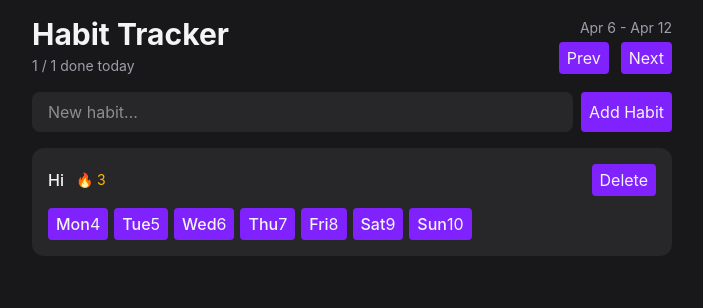
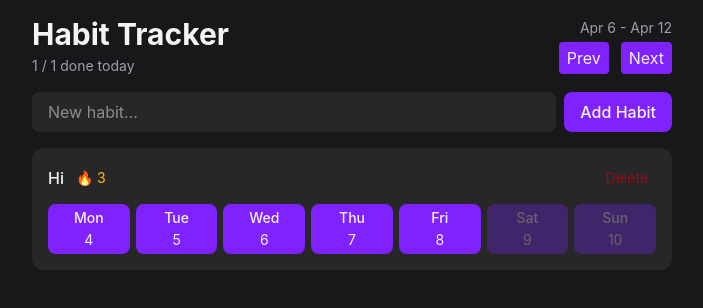
Before and after one commit to Ameer-Hamza-Khetran/habit-tracker-react, a React (Vite) app: page / in a window 1280 px wide. Shown: the top 308 px of the page, without its empty margins (288-991 px from the left). Built offline with nearby package versions, Linux system fonts and the light colour scheme.

Commit message:
advanced props styling

```diff
--- a/package.json
+++ b/package.json
@@ -14,6 +14,7 @@
     "date-fns": "^4.1.0",
     "react": "^19.2.5",
     "react-dom": "^19.2.5",
+    "tailwind-merge": "^3.5.0",
     "tailwindcss": "^4.2.4"
   },
   "devDependencies": {
--- a/src/components/Button.tsx
+++ b/src/components/Button.tsx
@@ -1,11 +1,29 @@
-import type { ReactNode } from "react"
+import type { ComponentProps } from "react"
+import {twMerge}  from 'tailwind-merge'
+
+type Variant = "primary" | "secondary" | "ghost-destructive"
 
 type ButtonProps = {
-    children: ReactNode
+    variant?: Variant
+} & ComponentProps<"button">
+
+function Button({variant = 'primary', className, ...props }: ButtonProps) {
+    return <button
+        {...props}
+        className={twMerge("transition-colors rounded px-2 py-1 disabled:opacity-30 disabled:cursor-not-allowed", getVariantStyles(variant), className)}/>
 }
 
-function Button({ children }: ButtonProps) {
-    return <button className="bg-violet-600 hover:bg-violet-500 transition-colors rounded px-2 py-1 disabled:opacity-30 disabled:cursor-not-allowed">{children}</button>
+function getVariantStyles(variant: Variant) {
+    switch (variant) {
+        case "primary":
+            return "bg-violet-600 hover:bg-violet-500"
+        case "secondary":
+            return "bg-zinc-700 hover:bg-zinc-600 text-zinc-400"
+        case "ghost-destructive":
+            return "hover:bg-red-800 text-red-800 hover:text-red-200"
+        default:
+            throw new Error(`Invalid variant: ${variant satisfies never}`)
+    }
 }
 
 export { Button }
--- a/src/components/HabitForm.tsx
+++ b/src/components/HabitForm.tsx
@@ -5,7 +5,7 @@
     <input className="flex-1 rounded-lg bg-zinc-800 px-4 py-2 outline-none focus-visible:ring-2 focus-visible:ring-violet-500"
         placeholder="New habit..."
     />
-    <Button>Add Habit</Button>
+    <Button className="rounded-lg px-4 py-2 font-medium">Add Habit</Button>
   </form>
 }
 
--- a/src/components/HabitList.tsx
+++ b/src/components/HabitList.tsx
@@ -1,5 +1,5 @@
 import { Button } from "./Button";
-import { startOfWeek, eachDayOfInterval, endOfWeek, format} from 'date-fns'
+import { startOfWeek, eachDayOfInterval, endOfWeek, format, isFuture} from 'date-fns'
 
 function HabitList() {
     const habits = [
@@ -36,11 +36,15 @@
                     <span className="font-medium">{habit.name}</span>
                     <span className="text-sm text-amber-400">🔥 3</span>
                 </div>
-                <Button>Delete</Button>
+                <Button variant="ghost-destructive" className="text-sm">Delete</Button>
             </div>
             <div className="flex gap-1.5">
                 {visibleDates.map((date) => (
-                    <Button key={date.toISOString()}>
+                    <Button
+                        className="flex flex-1 flex-col items-center gap-0.5 rounded-lg text-sm"
+                        key={date.toISOString()}
+                        disabled={isFuture(date)}
+                    >
                         <span className="font-medium">{format(date, "EEE")}</span>
                         <span>{format(date, 'd')}</span>
                     </Button>
```
Also changed, not shown: 1 other file (tests, documents, lock files or other folders).
